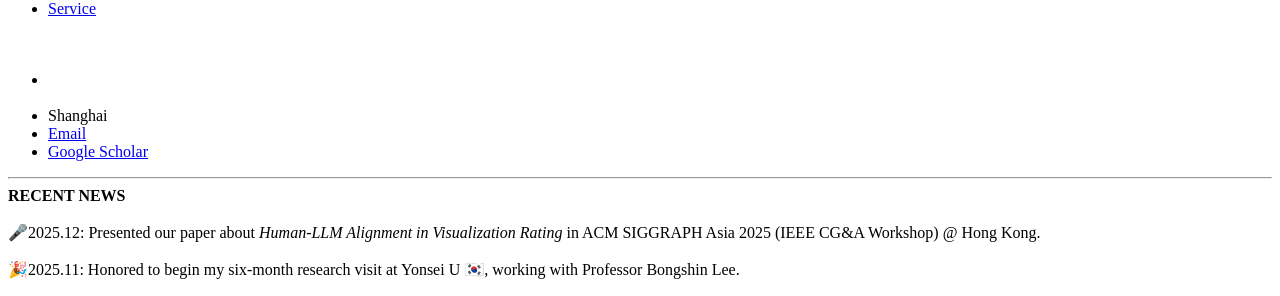
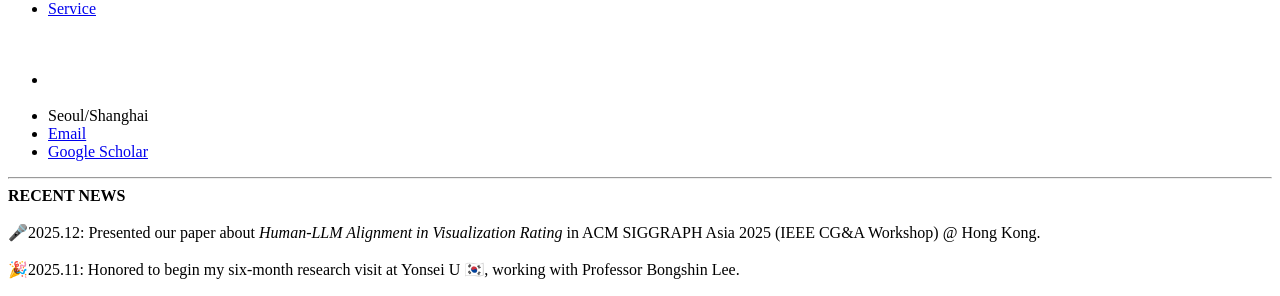
Before and after one commit to ZekaiShao25/ZekaiShao25.github.io, a Jekyll site: the page built from _pages/include/service.md, in a window 1280 px wide. Shown: the part 138-434 px from the top of the page. Built offline with Jekyll 4.4.1, drawn with Linux system fonts in a browser that asks for light colours; our own code applies the rules of GitHub Pages for plain Markdown files.

Commit message:
update location and time zone

```diff
--- a/_config.yml
+++ b/_config.yml
@@ -24,7 +24,7 @@ author:
   name             : ""
   avatar           : "images/photo1.jpg"
   bio              : ""
-  location         : "Shanghai"
+  location         : "Seoul/Shanghai"
   employer         :
   pubmed           :
   googlescholar    : "https://scholar.google.com/citations?user=XA4gczYAAAAJ&hl=en"
@@ -136,7 +136,7 @@ sass:
 
 # Outputting
 permalink: /:categories/:title/
-timezone: Asia/Shanghai # http://en.wikipedia.org/wiki/List_of_tz_database_time_zones
+timezone: Asia/Seoul # http://en.wikipedia.org/wiki/List_of_tz_database_time_zones
 
 
 # Plugins
```
